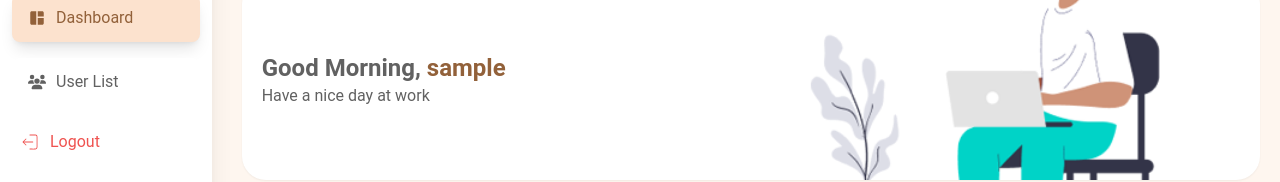
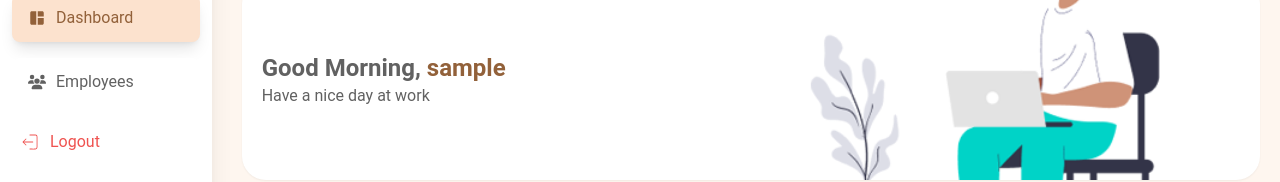
Before and after one commit to haquedot/ECMS, a React (Vite) app in the folder frontend/: page /dashboard in a window 1280 px wide. Shown: the part 132-314 px from the top of the page. Built offline with nearby package versions, Linux system fonts and the light colour scheme; sample sign-in values are in the browser's storage.

Commit message:
initial commmit

```diff
--- a/frontend/src/components/sidebar.jsx
+++ b/frontend/src/components/sidebar.jsx
@@ -76,7 +76,7 @@ const Sidebar = () => {
                   : "text-[#616161]"
               } group-hover:text-[#92613A] text-base`}
             >
-              User List
+              Employees
             </p>
           </div>
           <div className="flex gap-[10px] items-center my-4 px-2 cursor-pointer" onClick={()=>handleLogout()}>
```
